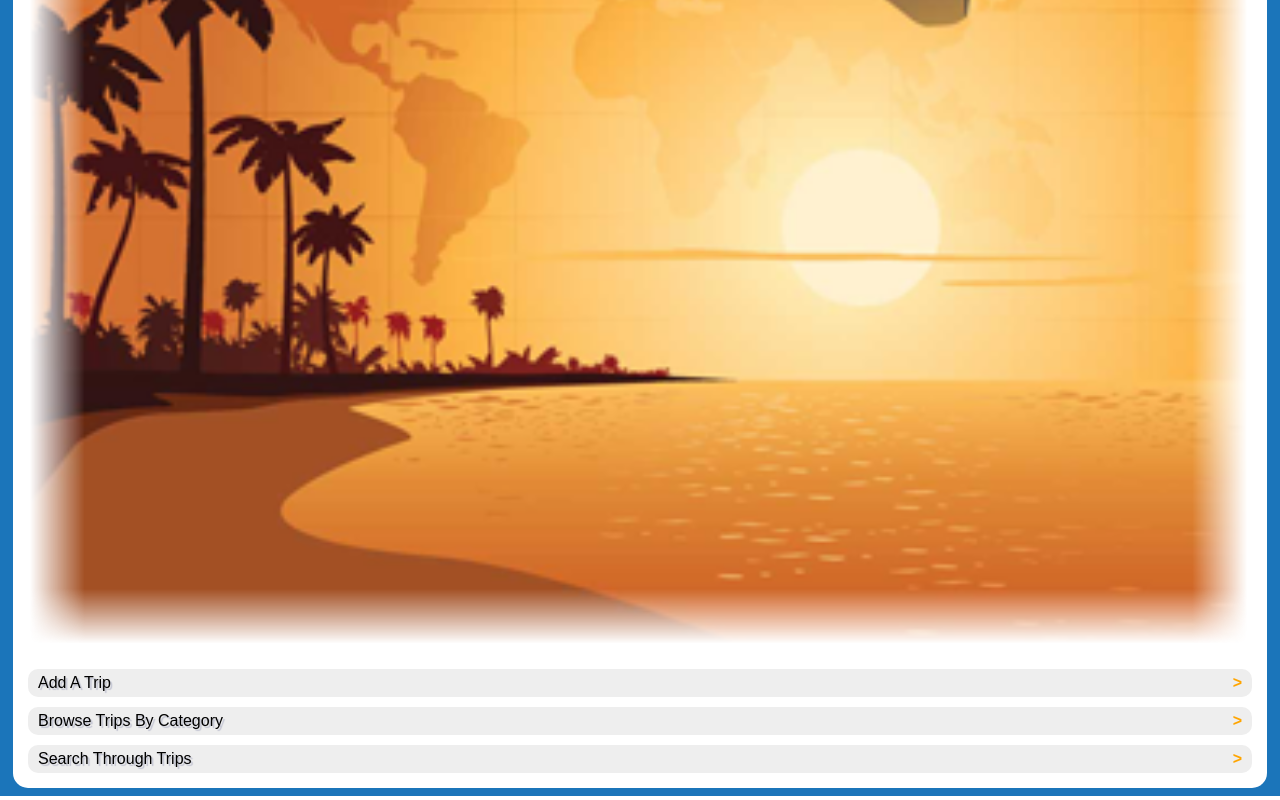
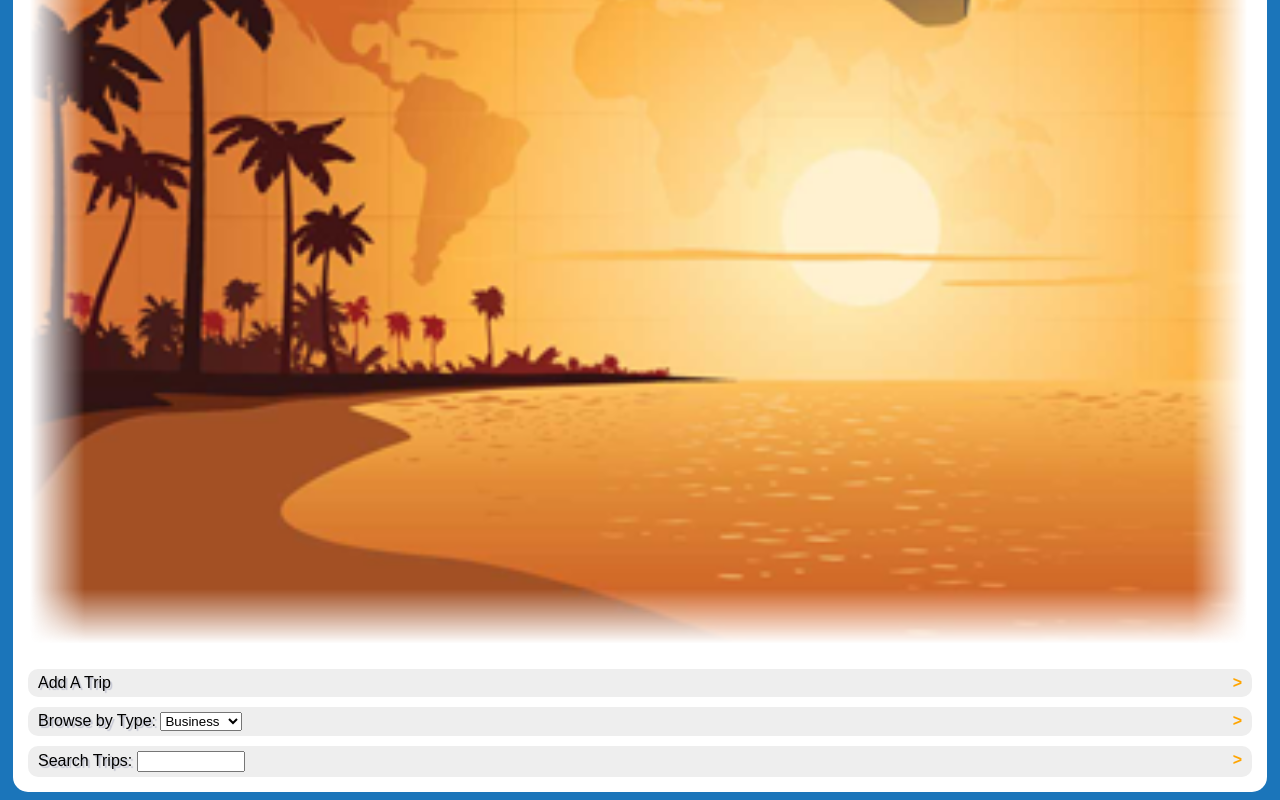
Before and after one commit to iamnick/MIU_Project, a plain HTML site: page index.html in a window 1280 px wide. Shown: the part 405-1205 px from the top of the page. Drawn offline with Linux system fonts and the light colour scheme.

Commit message:
Finishing Touches on List Items on index.html

```diff
--- a/css/style.css
+++ b/css/style.css
@@ -66,9 +66,17 @@ body {
 
 .menuArrow {
 	float: right;
+}
+
+.menuItem a {
 	font-weight: bold;
 	color: orange;
 	text-shadow: none;
+	text-decoration: none;
+}
+
+#searchInput {
+	width: 100px;
 }
 
 .tripContent {
--- a/index.html
+++ b/index.html
@@ -24,14 +24,20 @@
 				<span id="nextTripDate">9-5-2012</span>
 			</div>
 			<span id="clickToViewMsg">Click to View Details!</span>
-			<div class="menuItem">
-				Add A Trip<span class="menuArrow">&gt;</span>
+			<div class="menuItem" onclick="window.location='addItem.html'">
+				Add A Trip<span class="menuArrow"><a href="addItem.html">&gt;</a></span>
 			</div>
-			<div class="menuItem">
-				Browse Trips By Category<span class="menuArrow">&gt;</span>
+			<div id="divTest" class="menuItem">
+				Browse by Type:&nbsp;<select id="browseSelect">
+					<option value="Business">Business</option>
+					<option value="Education">Education</option>
+					<option value="Family">Family</option>
+					<option value="Vacation">Vacation</option>
+					<option value="Other">Other</option>
+				</select><span class="menuArrow"><a href="#">&gt;</a></span>
 			</div>
-			<div class="menuItem">
-				Search Through Trips<span class="menuArrow">&gt;</span>
+			<div id="searchTrips" class="menuItem">
+				Search Trips:&nbsp;<input type="text" id="searchInput" /><span class="menuArrow"><a href="#">&gt;</a></span>
 			</div>
 		</div>
 		<script src="js/main.js" type="text/javascript"></script>
```
